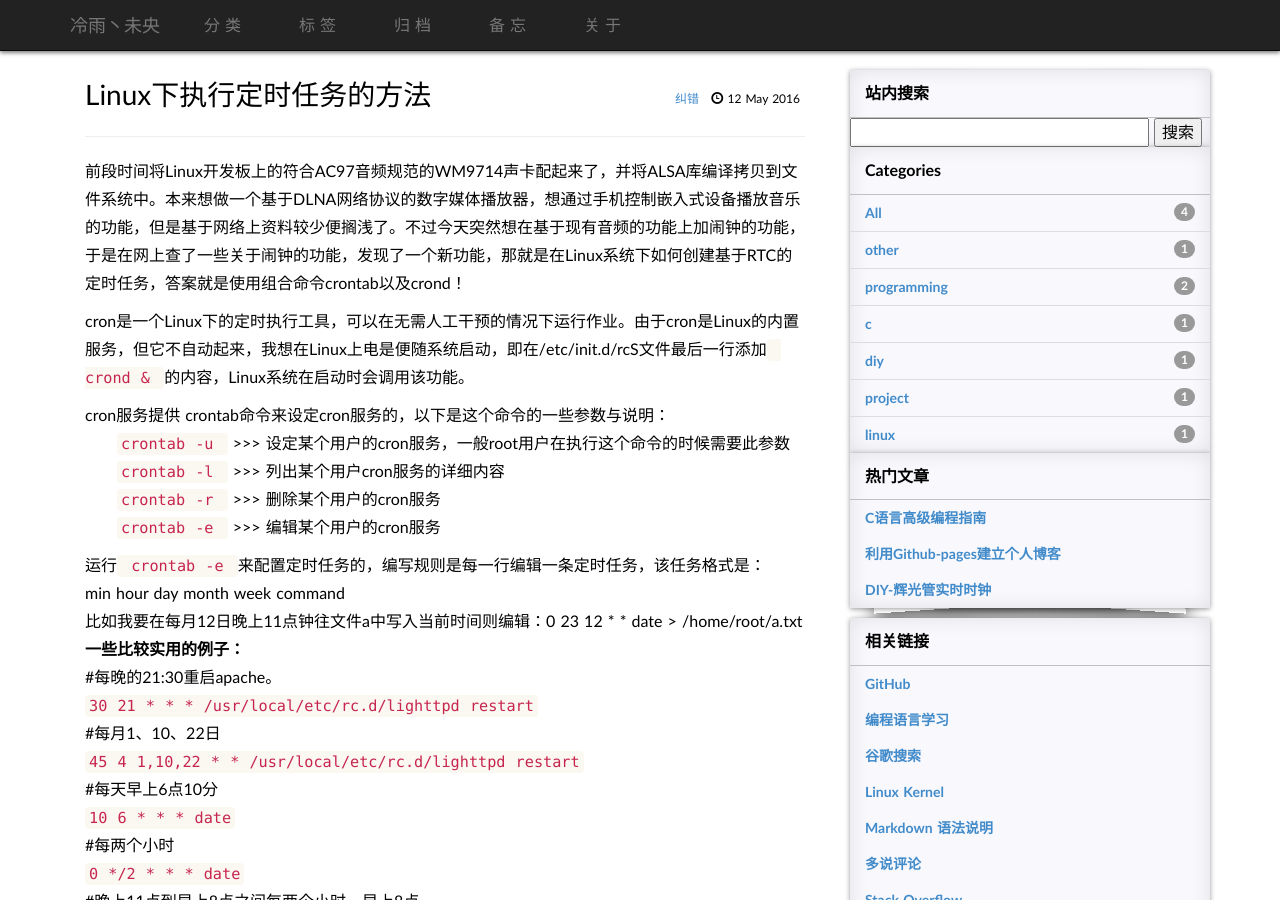
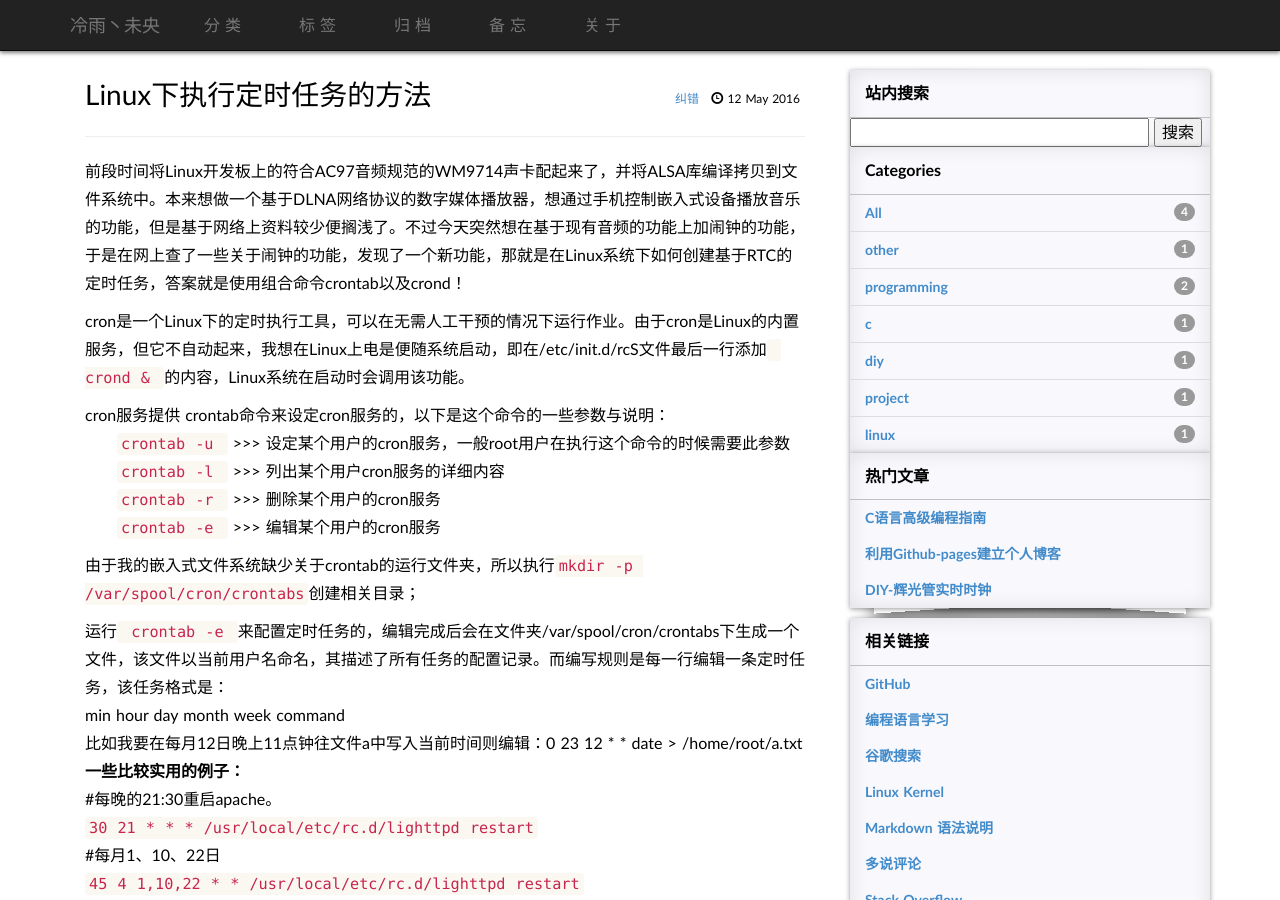
Before and after one commit to jeehong/jeehong.github.io, a Jekyll site: the page built from _posts/2016-05-12-linux-crontab-crond.md, in a window 1280 px wide and 900 px high. Built offline with Jekyll 4.4.1, drawn with Linux system fonts in a browser that asks for light colours; some web fonts are replaced; a script that is not in the unit is left out; comment, search, counter and statistics services are not loaded.

Commit message:
修改博文格式02：linux-crontab-trond

```diff
--- a/_posts/2016-05-12-linux-crontab-crond.md
+++ b/_posts/2016-05-12-linux-crontab-crond.md
@@ -13,8 +13,8 @@ tags:	    [linux]
 　　<code>crontab -l </code> >>> 列出某个用户cron服务的详细内容 <br />
 　　<code>crontab -r </code> >>> 删除某个用户的cron服务 <br />
 　　<code>crontab -e </code> >>> 编辑某个用户的cron服务 </p>
-
-运行<code> crontab -e </code>来配置定时任务的，编写规则是每一行编辑一条定时任务，该任务格式是：
+<p>由于我的嵌入式文件系统缺少关于crontab的运行文件夹，所以执行<code>mkdir -p /var/spool/cron/crontabs</code>创建相关目录；</p>
+运行<code> crontab -e </code>来配置定时任务的，编辑完成后会在文件夹/var/spool/cron/crontabs下生成一个文件，该文件以当前用户名命名，其描述了所有任务的配置记录。而编写规则是每一行编辑一条定时任务，该任务格式是：
 <br />min hour day month week command
 <br />比如我要在每月12日晚上11点钟往文件a中写入当前时间则编辑：0 23 12 * * date > /home/root/a.txt
 <br />**一些比较实用的例子：**
```
